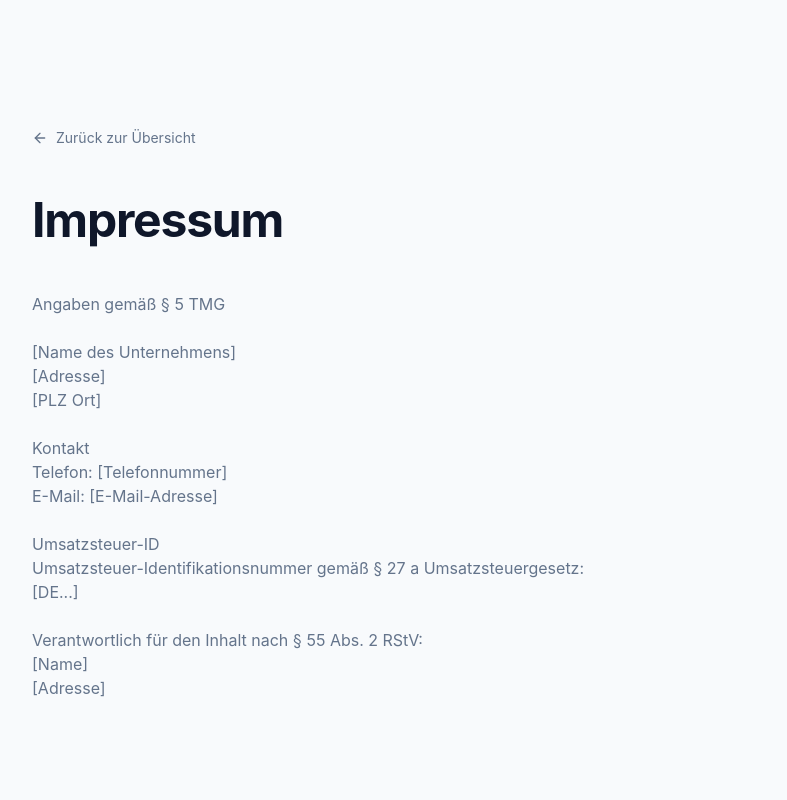
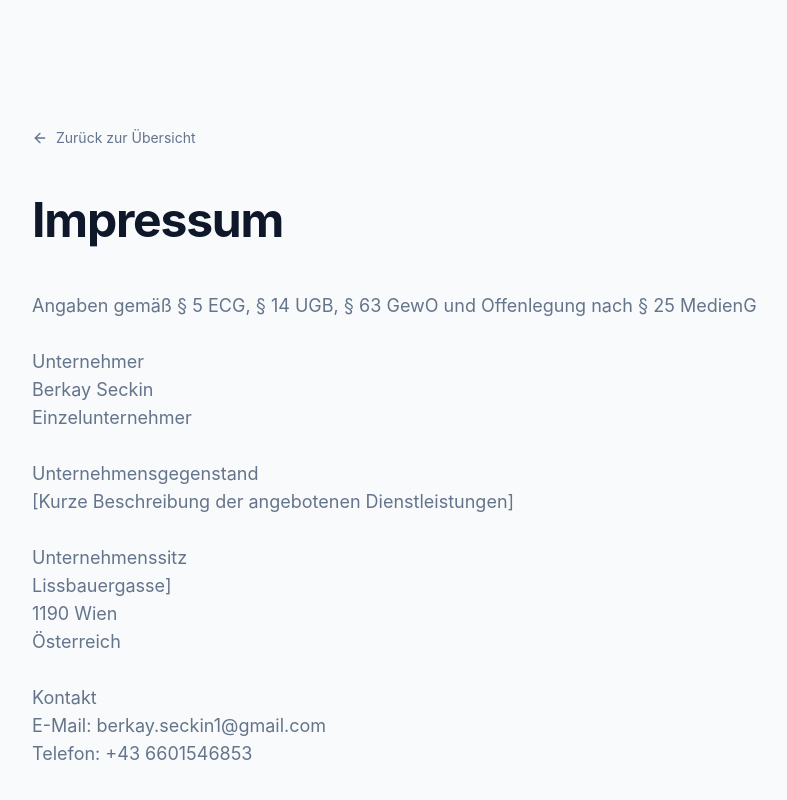
Before and after one commit to bseckin/landingpage, a React (Vite) app: page /impressum in a window 1280 px wide. Shown: the top 800 px of the page, without its empty margins (160-947 px from the left). Built offline with nearby package versions, Linux system fonts and the light colour scheme.

Commit message:
Update Datenschutzerklärung and Impressum with detailed contact and legal information

```diff
--- a/src/content/impressum.json
+++ b/src/content/impressum.json
@@ -1,4 +1,4 @@
 {
   "headline": "Impressum",
-  "content": "Angaben gemäß § 5 TMG\n\n[Name des Unternehmens]\n[Adresse]\n[PLZ Ort]\n\nKontakt\nTelefon: [Telefonnummer]\nE-Mail: [E-Mail-Adresse]\n\nUmsatzsteuer-ID\nUmsatzsteuer-Identifikationsnummer gemäß § 27 a Umsatzsteuergesetz:\n[DE...]\n\nVerantwortlich für den Inhalt nach § 55 Abs. 2 RStV:\n[Name]\n[Adresse]"
+  "content": "Angaben gemäß § 5 ECG, § 14 UGB, § 63 GewO und Offenlegung nach § 25 MedienG\n\nUnternehmer\nBerkay Seckin\nEinzelunternehmer\n\nUnternehmensgegenstand\n[Kurze Beschreibung der angebotenen Dienstleistungen]\n\nUnternehmenssitz\nLissbauergasse]\n1190 Wien\nÖsterreich\n\nKontakt\nE-Mail: berkay.seckin1@gmail.com\nTelefon: +43 6601546853\n\nUID-Nummer\n[ATU...]\n(Falls nicht vorhanden: \"Keine UID-Nummer vorhanden\")\n\nMitgliedschaft\nMitglied der Wirtschaftskammer Wien\nFachgruppe: [zuständige Fachgruppe]\n\nGewerbebehörde\nMagistratisches Bezirksamt [Bezirk eintragen]\n\nAnwendbare gewerbe- und berufsrechtliche Vorschriften\nGewO (www.ris.bka.gv.at)\n\nMedieninhaber und für den Inhalt verantwortlich\nBerkay Seckin\nLissbauergasse, 1190 Wien, Österreich\n\nGrundlegende Richtung der Website\nDarstellung der Dienstleistungen von Berkay Seckin sowie Kontaktmöglichkeit für Interessenten."
 }
--- a/src/pages/LegalPage.tsx
+++ b/src/pages/LegalPage.tsx
@@ -29,11 +29,9 @@ const LegalPage = ({ type }: LegalPageProps) => {
                     {data.headline}
                 </h1>
 
-                <div className="prose prose-slate prose-lg max-w-none font-sans text-text-secondary">
-                    {data.content.split('\n').map((line, index) => (
-                        line === '' ? <br key={index} /> : <p key={index}>{line}</p>
-                    ))}
-                </div>
+                <article className="max-w-none font-sans text-text-secondary whitespace-pre-line leading-relaxed text-base md:text-lg">
+                    {data.content}
+                </article>
             </div>
         </div>
     );
```
Also changed, not shown: src/content/datenschutz.json (+1 -1 lines).
